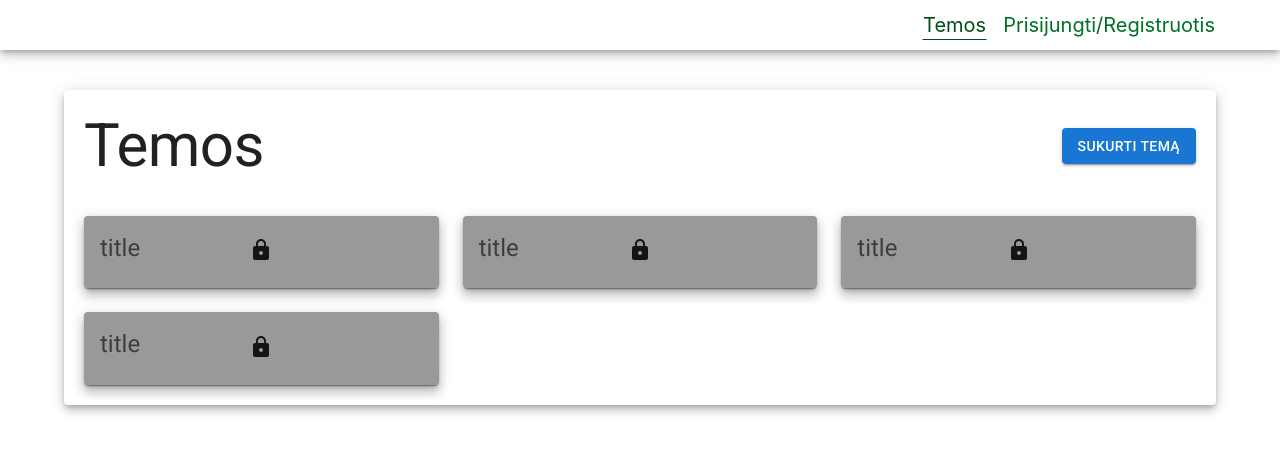
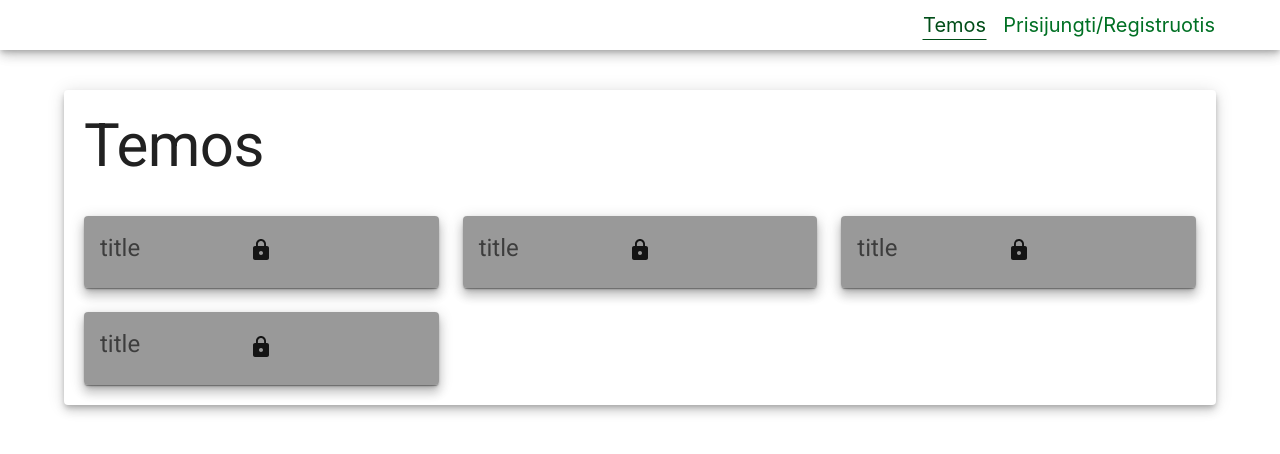
Before and after one commit to Dalcvi/matematika-client, a React (Create React App) app: page / in a window 1280 px wide. Shown: the top 454 px of the page. Built offline with nearby package versions, Linux system fonts and the light colour scheme.

Commit message:
hiding create topic when logged out

```diff
--- a/src/topic-list-page/topic-list.component.tsx
+++ b/src/topic-list-page/topic-list.component.tsx
@@ -1,6 +1,7 @@
 import { NavigateNextTwoTone } from '@mui/icons-material';
 import { Grid, Container, Paper, Typography, Button } from '@mui/material';
 import { useNavigate } from 'react-router-dom';
+import { useAppSelector } from '../store';
 import { TopicProps } from '../topic-view-page/topic.types';
 import { TopicListItem } from './topic-list-item';
 import styles from './topic-list.module.css';
@@ -27,18 +28,22 @@ const topics: TopicProps[] = [fakeTopic, fakeTopic, fakeTopic, fakeTopic];
 
 export const TopicList = () => {
   const navigateTo = useNavigate();
+  const user = useAppSelector(state => state.user);
+  const isLoggedIn = user?._id !== undefined;
 
   return (
     <Container>
       <Paper elevation={6} className={styles.gridContainer}>
         <header className={styles.header}>
           <Typography variant="h2">Temos</Typography>
+          {isLoggedIn && (
             <Button
               variant="contained"
               onClick={() => navigateTo('/sukurti-tema')}
             >
               Sukurti temą
             </Button>
+          )}
         </header>
         <Grid
           container
```
Lines whose indentation alone changed are shown as unchanged.
